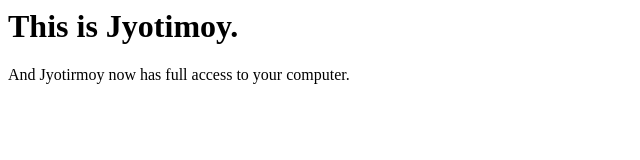
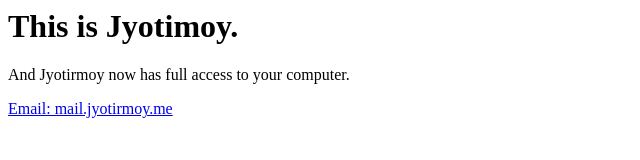
Before and after one commit to jyotirmoysaha-github/jyotirmoysaha-github.github.io, a plain HTML site: page index.html in a window 1280 px wide. Shown: the whole page, without its empty margins (0-640 px from the left). Drawn offline with Linux system fonts and the light colour scheme.

Commit message:
add email address

```diff
--- a/index.html
+++ b/index.html
@@ -11,5 +11,6 @@
         <p>
             And Jyotirmoy now has full access to your computer.
         </p>
+        <a href="mailto:mail.jyotirmoy.me" target="_blank">Email: mail.jyotirmoy.me</a>
     </body>
 </html>
```
